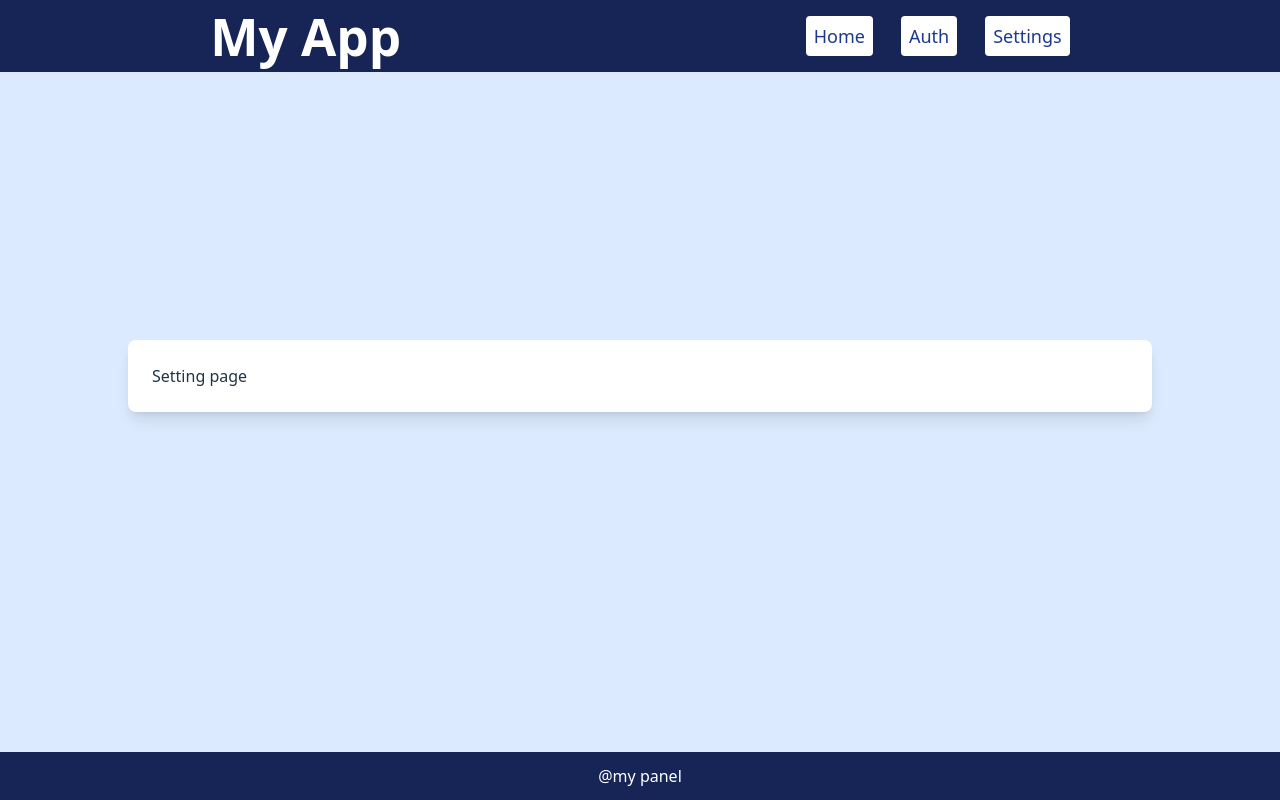
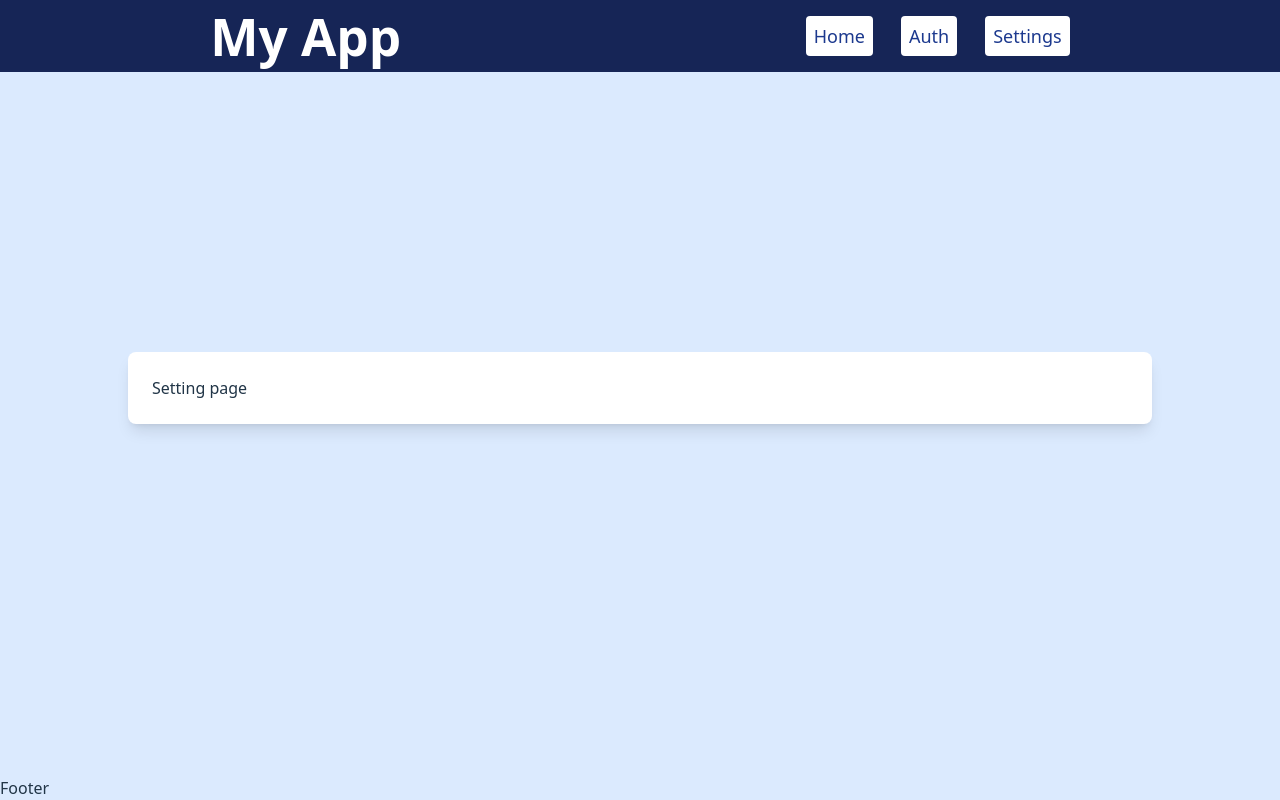
Before and after one commit to frau-azadeh/react-form, a React (Vite) app: page /setting in a window 1280 px wide. Built offline with nearby package versions, Linux system fonts and the light colour scheme; no server answers.

Commit message:
update function

```diff
--- a/src/components/Footer.tsx
+++ b/src/components/Footer.tsx
@@ -1,11 +1,9 @@
 import React from 'react'
 
-const Footer:React.FC = () => {
+const Footer = () => {
   return (
-    <footer className="w-full bg-blue-950 text-white text-center py-3 mt-auto">
-        <p >@my panel</p>
-    </footer>
-)
+    <div>Footer</div>
+  )
 }
 
 export default Footer
--- a/src/pages/Dashboard.tsx
+++ b/src/pages/Dashboard.tsx
@@ -1,9 +1,7 @@
-import React from 'react'
-
-const Dashboard:React.FC = () => {
+function Dashboard () {
   return (
     <div>Dashboard</div>
   )
 }
 
-export default Dashboard
+export default Dashboard;
--- a/src/pages/Home.tsx
+++ b/src/pages/Home.tsx
@@ -1,6 +1,4 @@
-import React from 'react'
-
-const Home:React.FC = () => {
+function Home () {
   return (
     <div>Home page</div>
   )
--- a/src/pages/Login.tsx
+++ b/src/pages/Login.tsx
@@ -2,7 +2,7 @@ import { useState } from "react";
 import LoginForm from "../components/LoginForm";
 import RegisterForm from "../components/RegisterForm";
 
-const Auth = () => {
+function Auth () {
   const [isRegister, setIsRegister] = useState(false);
 
   return (
--- a/src/pages/PageNotFound.tsx
+++ b/src/pages/PageNotFound.tsx
@@ -1,6 +1,4 @@
-import React from 'react'
-
-const PageNotFound: React.FC = () => {
+function PageNotFound () {
   return (
     <div>
         <h1>error is 404</h1>
--- a/src/pages/Setting.tsx
+++ b/src/pages/Setting.tsx
@@ -1,6 +1,4 @@
-import React from 'react'
-
-const Setting: React.FC= () => {
+function Setting () {
   return (
     <div>Setting page</div>
   )
```
